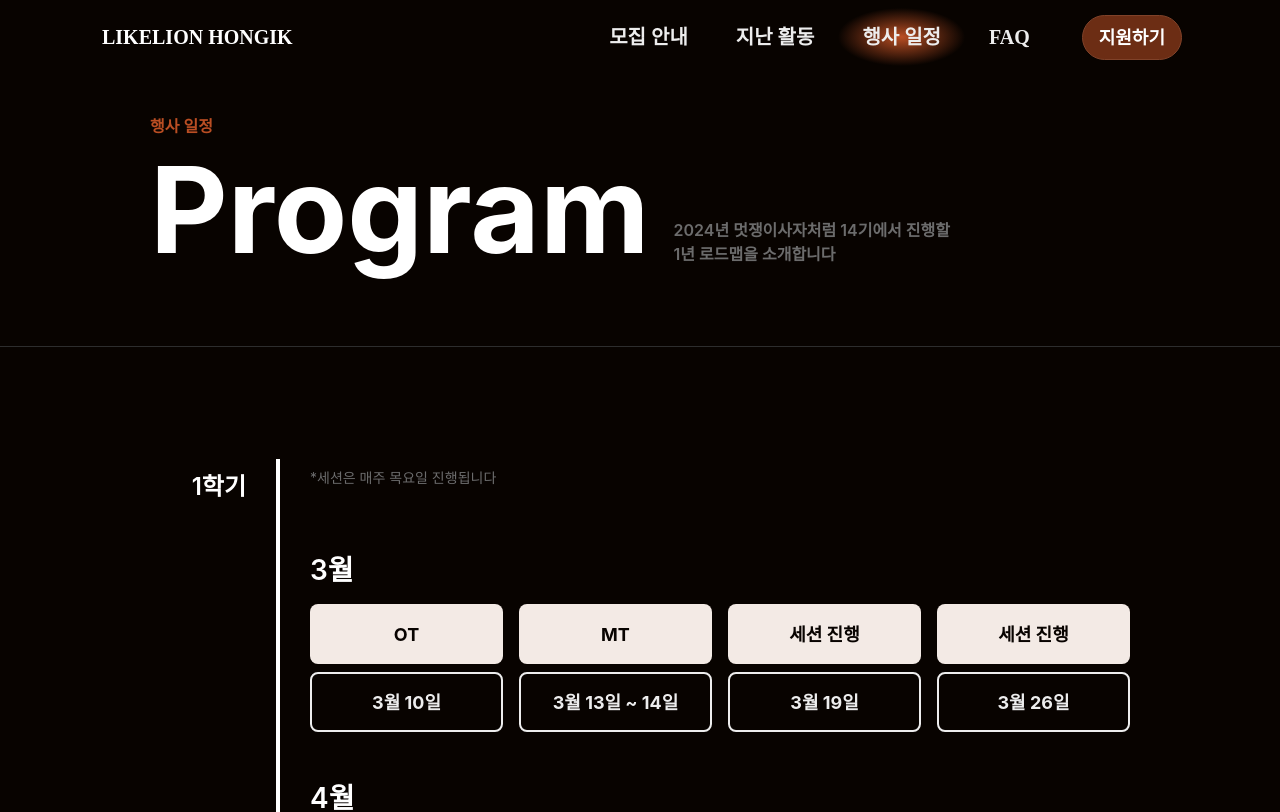
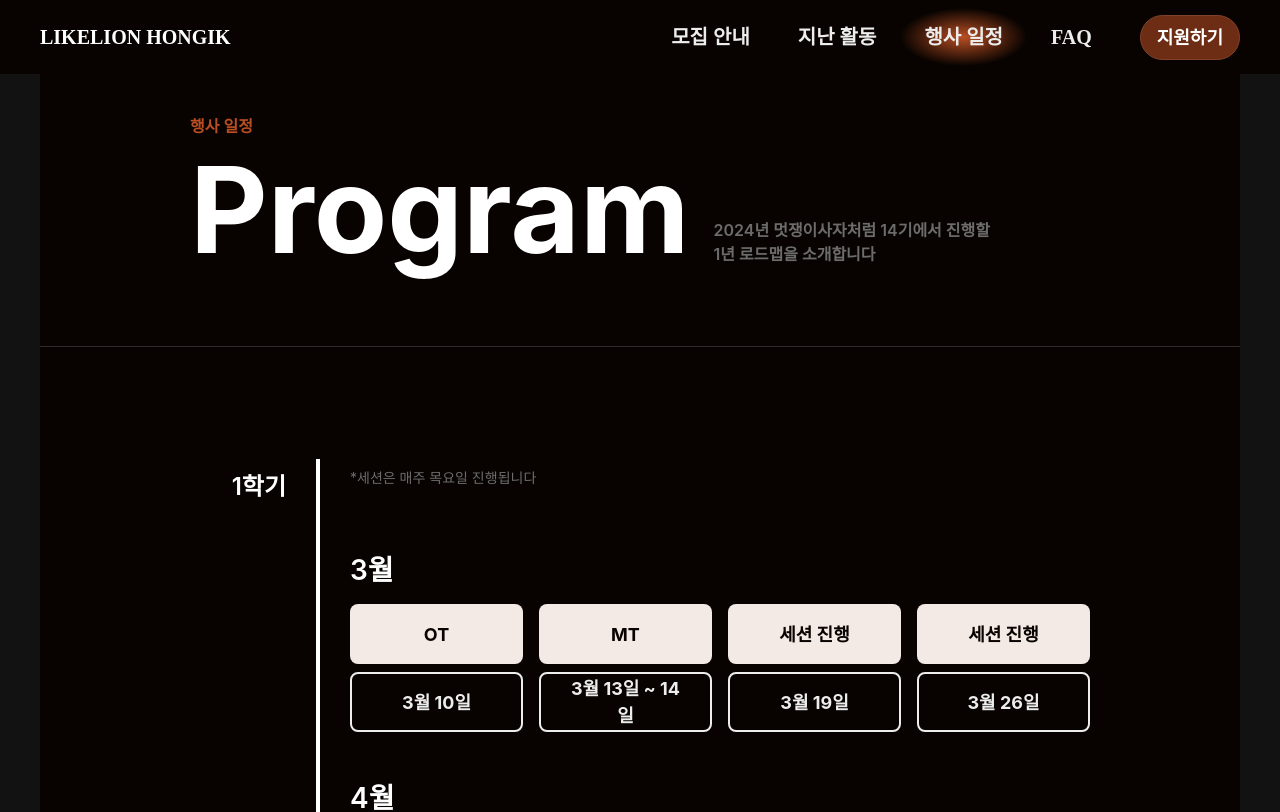
Before and after one commit to likelion-14th-page/likelion-14th-FE, a React (Vite) app: page /events in a window 1280 px wide. Shown: the top 812 px of the page. Built offline with nearby package versions, Linux system fonts and the light colour scheme; a web font is replaced by a local one.

Commit message:
[UI] Navbar, Footer UI 수정

```diff
--- a/src/layout/Footer.jsx
+++ b/src/layout/Footer.jsx
@@ -2,8 +2,11 @@ import Manager from '../components/home/Manager';
 
 const Footer = ({ home = false }) => {
   return home === true ? (
-    <div className="bg-bg-secondary px-[140px] pt-[92px] pb-[141px]">
+    /* 1. 배경을 담당하는 바깥쪽 Div (w-full) */
+    <footer className="w-full bg-bg-secondary pt-[92px] pb-[141px]">
+      <div className="max-w-[1200px] mx-auto px-6">
         <div className="flex flex-row gap-[120px] justify-start items-start">
+          {/* 인스타그램 & 이메일 섹션 */}
           <div className="flex flex-col gap-[64px]">
             <div className="flex flex-col gap-[32px]">
               <div className="title-20-semibold text-white">인스타그램</div>
@@ -18,12 +21,17 @@ const Footer = ({ home = false }) => {
               </div>
             </div>
           </div>
+
+          {/* 운영진 정보 섹션 */}
           <Manager />
         </div>
       </div>
+    </footer>
   ) : (
-    // 적용할 클래스명
-    <div className="h-[464px] bg-[radial-gradient(59.61%_59.61%_at_50%_100%,#6E2900_0%,#080300_100%)]"></div>
+    /* Home이 아닐 때의 푸터 (여기도 중앙 정렬이 필요하다면 내부 div를 추가할 수 있습니다) */
+    <footer className="h-[464px] w-full bg-[radial-gradient(59.61%_59.61%_at_50%_100%,#6E2900_0%,#080300_100%)]">
+      {/* 필요 시 여기에 <div className="max-w-[1200px] mx-auto px-6"> ... </div> 추가 */}
+    </footer>
   );
 };
 
--- a/src/layout/Layout.jsx
+++ b/src/layout/Layout.jsx
@@ -30,14 +30,14 @@ const Layout = () => {
   const currentHeader = headerConfig[location.pathname];
 
   return (
-    <div className="w-full min-h-screen bg-bg-dark">
+    <div className="max-w-[1200px] mx-auto min-h-screen bg-bg-dark">
       {/* 1. 네브바 고정 영역 */}
       <div className="fixed top-0 left-0 w-full z-50 bg-bg-dark">
         <Navbar />
       </div>
 
       {/* 2. 컨텐츠 영역 (네브바 높이만큼 아래로 밀기) */}
-      <div className="pt-[50px] w-full">
+      <div className="pt-[50px]">
         {currentHeader && (
           <PageHeader
             subtitle={currentHeader.subtitle}
@@ -47,7 +47,7 @@ const Layout = () => {
         )}
 
         {/* 본문 영역 */}
-        <main className="w-full px-[150px] py-10">
+        <main className="px-[150px] py-10">
           <Outlet />
         </main>
         <Footer />
--- a/src/layout/Navbar.jsx
+++ b/src/layout/Navbar.jsx
@@ -12,7 +12,7 @@ const Navbar = () => {
     return (
       <div
         onClick={() => navigate(path)}
-        className="relative px-[24px] py-[16px] cursor-pointer group flex items-center justify-center"
+        className="relative mx-0 px-[24px] py-[16px] cursor-pointer group flex items-center justify-center"
       >
         {/* 1. 배경 그라데이션: 현재 페이지(isActive)면 opacity-100, 아니면 호버 시에만 나타남 */}
         <div
@@ -36,10 +36,10 @@ const Navbar = () => {
   };
 
   return (
-    <div className=" max-w-[1140px] mx-auto h-[58px] bg-bg-dark flex items-center justify-between my-[8px] py-[8px]">
+    <div className="max-w-[1200px] mx-auto h-[58px] bg-bg-dark flex items-center justify-between my-[8px] py-[8px]">
       <div
         onClick={() => navigate('/')}
-        className="px-[32px] py-[16px] cursor-pointer navbar_title transition-colors duration-300 hover:text-gray-02"
+        className=" py-[16px] cursor-pointer navbar_title transition-colors duration-300 hover:text-gray-02"
       >
         LIKELION HONGIK
       </div>
@@ -51,7 +51,7 @@ const Navbar = () => {
           <NavItem label="행사 일정" path="/events" />
           <NavItem label="FAQ" path="/faq" />
         </div>
-        <ButtonApply type="short" className="mx-[28px]" />
+        <ButtonApply type="short" className="ml-[24px]" />
       </div>
     </div>
   );
--- a/src/pages/Home.jsx
+++ b/src/pages/Home.jsx
@@ -11,14 +11,12 @@ import Footer from '../layout/Footer';
 const Home = () => {
   return (
     <>
+      <div className="max-w-[1200px] mx-auto">
         <div className="fixed top-0 left-0 w-full z-50 bg-bg-dark">
           <Navbar />
         </div>
-      <div className="relative w-full h-screen overflow-hidden bg-bg-dark">
-        <div
-          alt="텍스트"
-          className="relative ml-[150px] mb-[176px] mt-[239px] z-10"
-        >
+        <div className="relative  h-screen overflow-hidden bg-bg-dark">
+          <div alt="텍스트" className="relative mb-[176px] mt-[239px] z-10">
             <div
               alt="홍익대학교"
               className="gap-[12px] flex items-center mb-[24px]"
@@ -38,10 +36,7 @@ const Home = () => {
             className="absolute top-[12px] right-[2px] z-0"
           />
         </div>
-      <div
-        alt="기타 설명"
-        className="flex flex-col gap-[144px] mx-[150px] mb-[144px]"
-      >
+        <div alt="기타 설명" className="flex flex-col gap-[144px] mb-[144px]">
           <Introduction />
           <KeyComp />
           <Track />
@@ -56,6 +51,7 @@ const Home = () => {
         <div className="flex justify-center items-center mb-[164px]">
           <ButtonApply type="long_footer" />
         </div>
+      </div>
       <Footer home={true} />
     </>
   );
```
Lines whose indentation alone changed are shown as unchanged.
